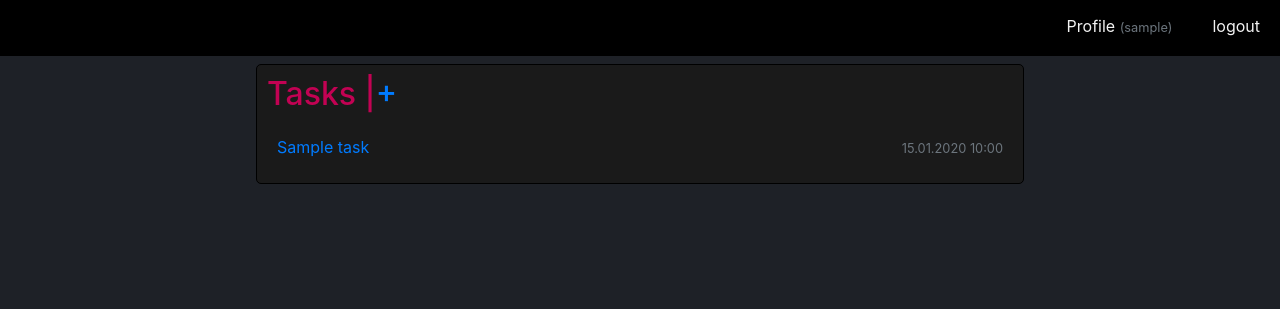
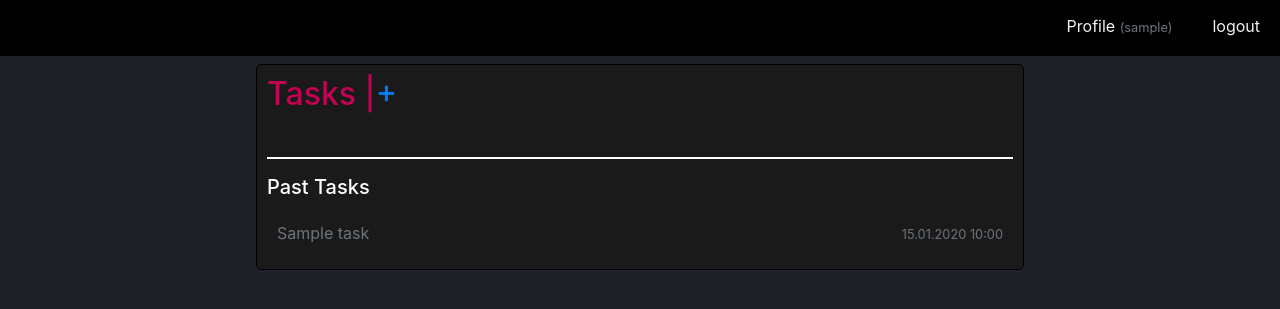
Before and after one commit to AnonymousSeal/webapp, a Flask app: page / in a window 1280 px wide. Shown: the top 309 px of the page. Run offline with Flask 2, Linux system fonts and the light colour scheme; a user stored in the database is signed in; tables that the repository leaves empty hold one stand-in row (values such as "Sample post"); parts of the project's set-up code (start-up, migrations or seed data) failed here and were passed over; some libraries are stand-ins or nearby versions.

Commit message:
main page order

```diff
--- a/webapp/__init__.py
+++ b/webapp/__init__.py
@@ -3,13 +3,23 @@ from flask import Flask
 from flask_bcrypt import Bcrypt
 from flask_login import LoginManager
 from flask_sqlalchemy import SQLAlchemy
-
+from datetime import datetime
 
 db = SQLAlchemy()
 bcrypt = Bcrypt()
 login_manager = LoginManager()
 login_manager.login_view = 'users.login'
 login_manager.login_message_category = 'info'
+
+# jinja2
+def already_past(date):
+    now = datetime.now()
+    delta = date - now
+    diff = delta.days + 1
+    if diff < 0:
+        return True
+    else:
+        return False
 
 def create_app(config_class=Config):
     app = Flask(__name__)
@@ -22,6 +32,9 @@ def create_app(config_class=Config):
     app.register_blueprint(tasks)
     app.register_blueprint(users)
 
+    #jinja2
+    app.jinja_env.globals.update(already_past=already_past)
+
     db.init_app(app)
     bcrypt.init_app(app)
     login_manager.init_app(app)
--- a/webapp/static/css/main.css
+++ b/webapp/static/css/main.css
@@ -130,6 +130,10 @@ hr{
   border-bottom: 1px solid #17191F;
 }
 
+.grey{
+  color: grey;
+}
+
 .wrap{
   padding: 10px;
 }
--- a/webapp/templates/schedule.html
+++ b/webapp/templates/schedule.html
@@ -8,6 +8,7 @@
 <section id=table_of_tasks>
   <div class="mt-2 spaced">
     {% for task in schedule|sort(attribute='deadline') %}
+      {% if not already_past(task.deadline) %}
         <div class="mt-1 mb-1">
           <a href="{{ url_for('tasks.task', task_id=task.id) }}">
             {{ task.name }}
@@ -16,6 +17,23 @@
             </span>
           </a>
         </div>
+      {% endif %}
+    {% endfor %}
+  </div>
+  <hr class="grey">
+  <h5>Past Tasks</h5>
+  <div class="mt-2 spaced">
+    {% for task in schedule|sort(attribute='deadline')|reverse %}
+      {% if already_past(task.deadline) %}
+        <div class="mt-1 mb-1">
+          <a href="{{ url_for('tasks.task', task_id=task.id) }}" class="text-muted">
+            {{ task.name }}
+            <span class="float-right">
+               <small class="text-muted">{{ task.deadline.strftime('%d.%m.%Y %H:%M') }}</small>
+            </span>
+          </a>
+        </div>
+      {% endif %}
     {% endfor %}
   </div>
 </section>
```
Lines whose indentation alone changed are shown as unchanged.
